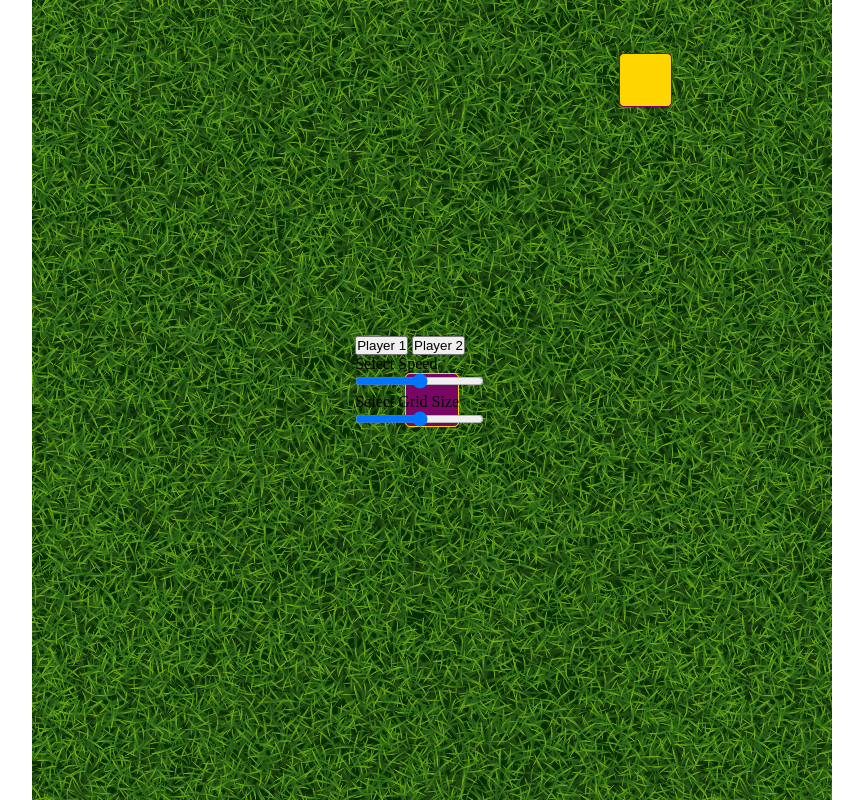
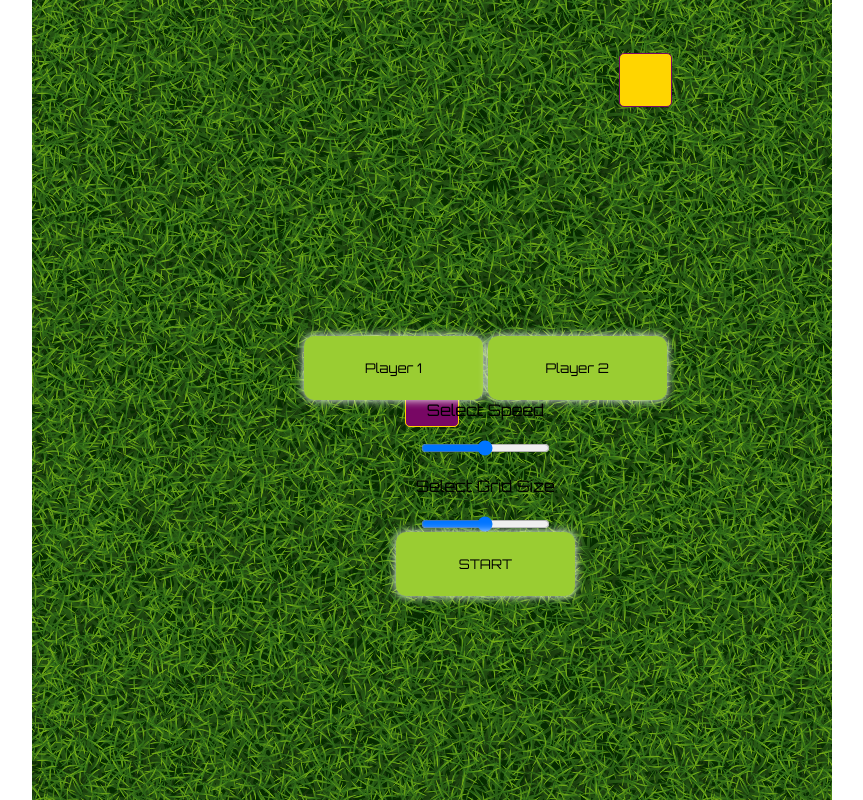
Before and after one commit to xeni85/snake, a plain HTML site: page index.html in a window 1280 px wide. Shown: the whole page, without its empty margins (208-1071 px from the left). Drawn offline with Linux system fonts and the light colour scheme.

Commit message:
working on html

```diff
--- a/index.html
+++ b/index.html
@@ -5,6 +5,9 @@
     <meta charset="UTF-8">
     <meta http-equiv="X-UA-Compatible" content="IE=edge">
     <meta name="viewport" content="width=device-width, initial-scale=1.0">
+    <link rel="preconnect" href="https://fonts.googleapis.com">
+    <link rel="preconnect" href="https://fonts.gstatic.com" crossorigin>
+    <link href="https://fonts.googleapis.com/css2?family=Orbitron&display=swap" rel="stylesheet">
     <link rel="stylesheet" href="style.css">
     <title>Snake</title>
 </head>
@@ -27,6 +30,7 @@
             <input type="range" id="speed" name="speed" min="1" max="5"><br>
             <label for="grid-size">Select Grid Size</label><br>
             <input type="range" id="grid-size" name="grid-size" min="15" max="35">
+            <button type="submit">START</button>
         </form>
     </div>
     <script src="app.js" async defer type="module"></script>
--- a/style.css
+++ b/style.css
@@ -1,6 +1,7 @@
 * {
     margin: 0%;
     padding: 0%;
+    font-family: 'Orbitron', sans-serif;
 }
 main {
     height: 100vh;
@@ -46,7 +47,19 @@ article {
 }
 
 .begin-form {
-    left: 44vw;
+    display: flex;
+    flex-direction: column;
+    align-items: center;
+    left: 40vw;
     top:42vh;
     position: absolute;
 }
+
+form button {
+    background-color: yellowgreen;
+    height: 8vh;
+    width: 14vw;
+    border: none;
+    border-radius: 10px;
+    box-shadow: 0 0 10px #fff;
+}
```
